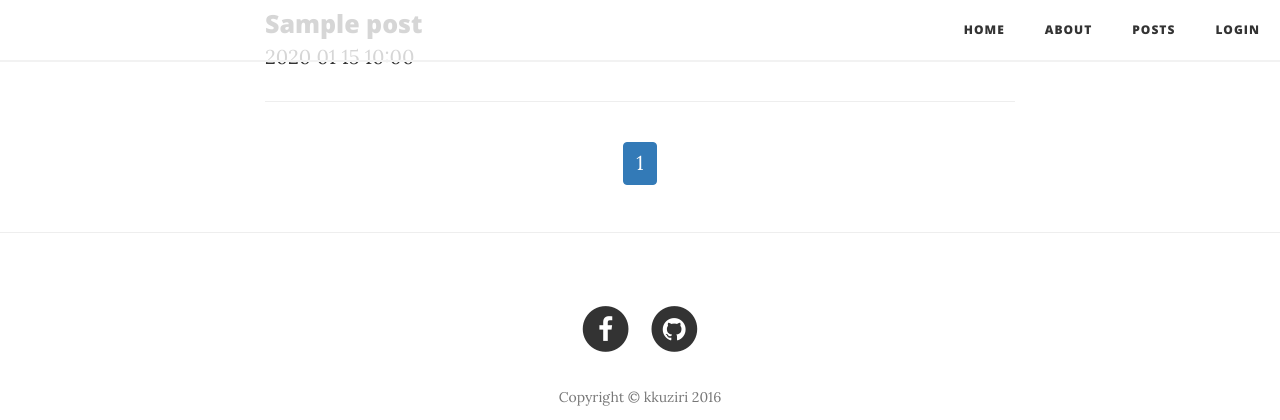
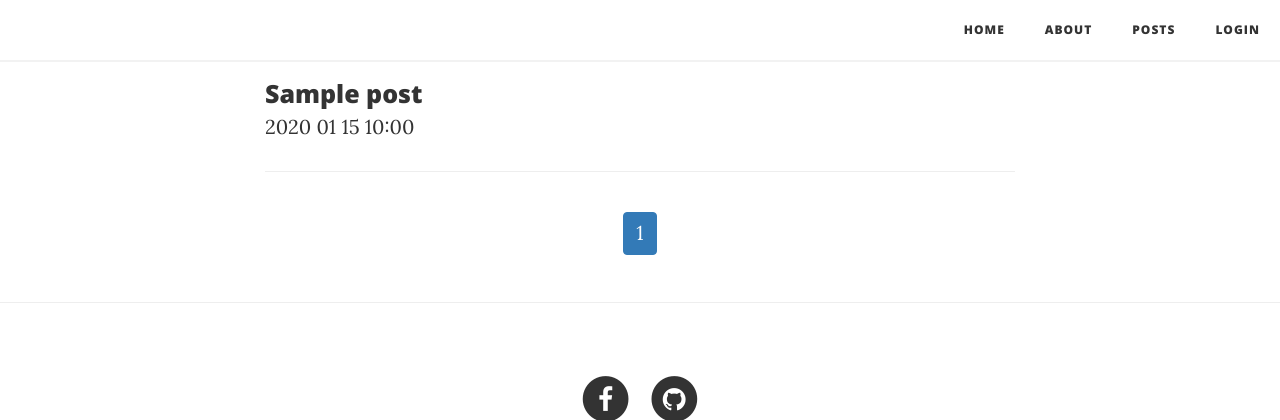
Before and after one commit to scvgoe/kkuziri, a Flask app: page /posts in a window 1280 px wide. Shown: the top 420 px of the page. Run offline with Flask 2, Linux system fonts and the light colour scheme; tables that the repository leaves empty hold one stand-in row (values such as "Sample post"); some libraries are stand-ins or nearby versions.

Commit message:
post page margin added.

```diff
--- a/kkuziri/static/css/clean-blog.css
+++ b/kkuziri/static/css/clean-blog.css
@@ -406,3 +406,6 @@
 body {
   -webkit-tap-highlight-color: #0085A1;
 }
+.space {
+    margin-top: 70px;
+}
--- a/kkuziri/templates/posts.html
+++ b/kkuziri/templates/posts.html
@@ -1,5 +1,6 @@
 {% extends "basic.html" %}
 {% block body %}
+<div class="space"></div>
 
 <!-- Main Content -->
 <div class="container">
```
